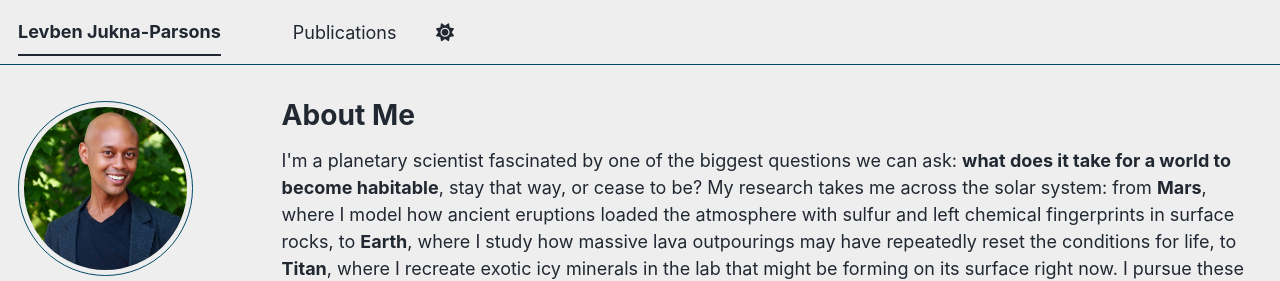
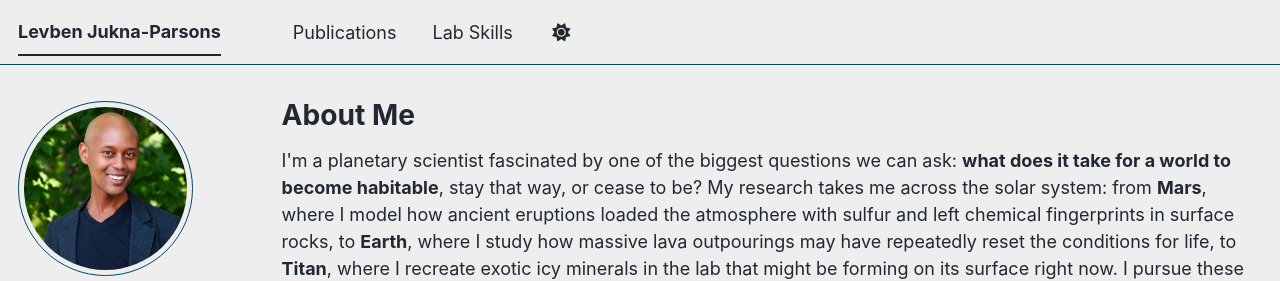
Before and after one commit to levparsons/AcademicWebsite, a Jekyll site: the page built from _pages/about.md, in a window 1280 px wide. Shown: the top 281 px of the page. Built offline with Jekyll 4.4.1, drawn with Linux system fonts in a browser that asks for light colours; some web fonts are replaced; a script bundle is joined from its source files by our own code; library files that are not in the unit come from our copies.

Commit message:
Update navigation.yml

```diff
--- a/_data/navigation.yml
+++ b/_data/navigation.yml
@@ -10,6 +10,9 @@
 main:
   - title: "Publications"
     url: /publications/
+
+  - title: "Lab Skills"
+    url: /lab_skills/
 
   # - title: "Fieldwork"
   #   url: /fieldwork/
```
